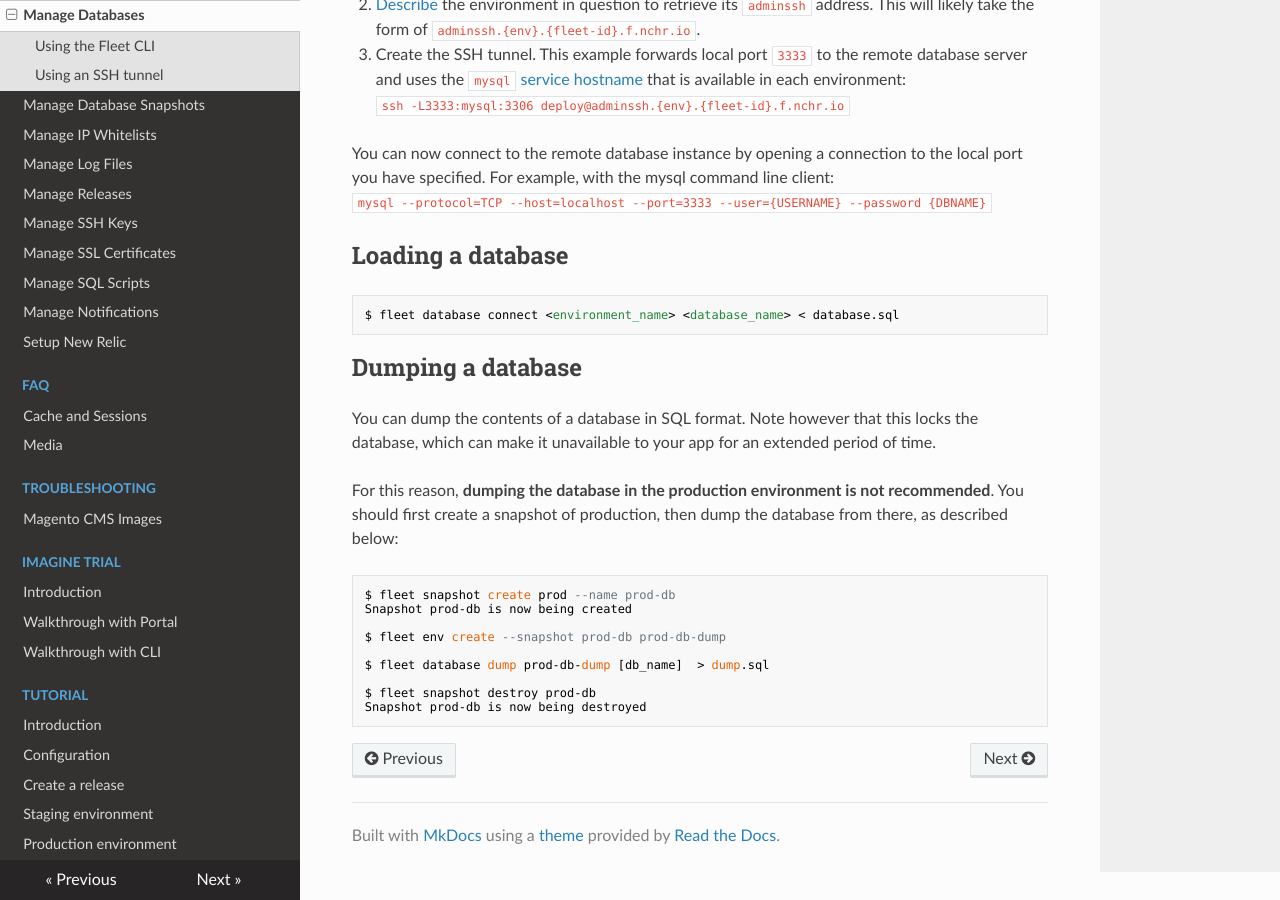
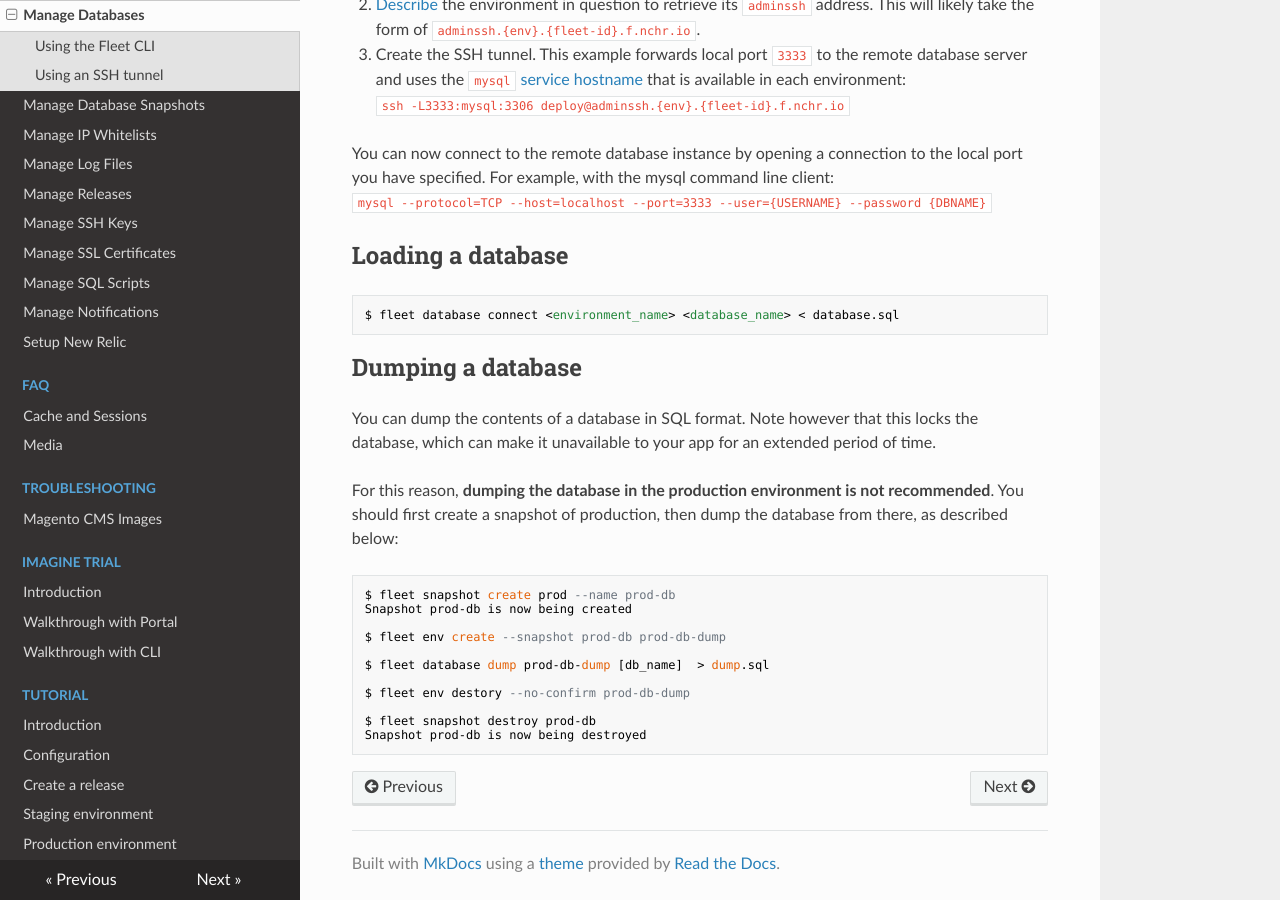
Before and after one commit to anchor/fleet-magento-docs, an MkDocs documentation site: the page built from docs/how-to/manage-databases.md, in a window 1280 px wide and 900 px high, scrolled down 884 px. Built offline with MkDocs 1.6.1, drawn with Linux system fonts in a browser that asks for light colours; nearby versions of some CDN libraries; old or Windows-style settings are respelled for this version of MkDocs.

Commit message:
Nuke the temp environment once we're done

````diff
--- a/docs/how-to/manage-databases.md
+++ b/docs/how-to/manage-databases.md
@@ -78,6 +78,8 @@ $ fleet env create --snapshot prod-db prod-db-dump
 
 $ fleet database dump prod-db-dump [db_name]  > dump.sql
 
+$ fleet env destory --no-confirm prod-db-dump
+
 $ fleet snapshot destroy prod-db
 Snapshot prod-db is now being destroyed
 ```
````
